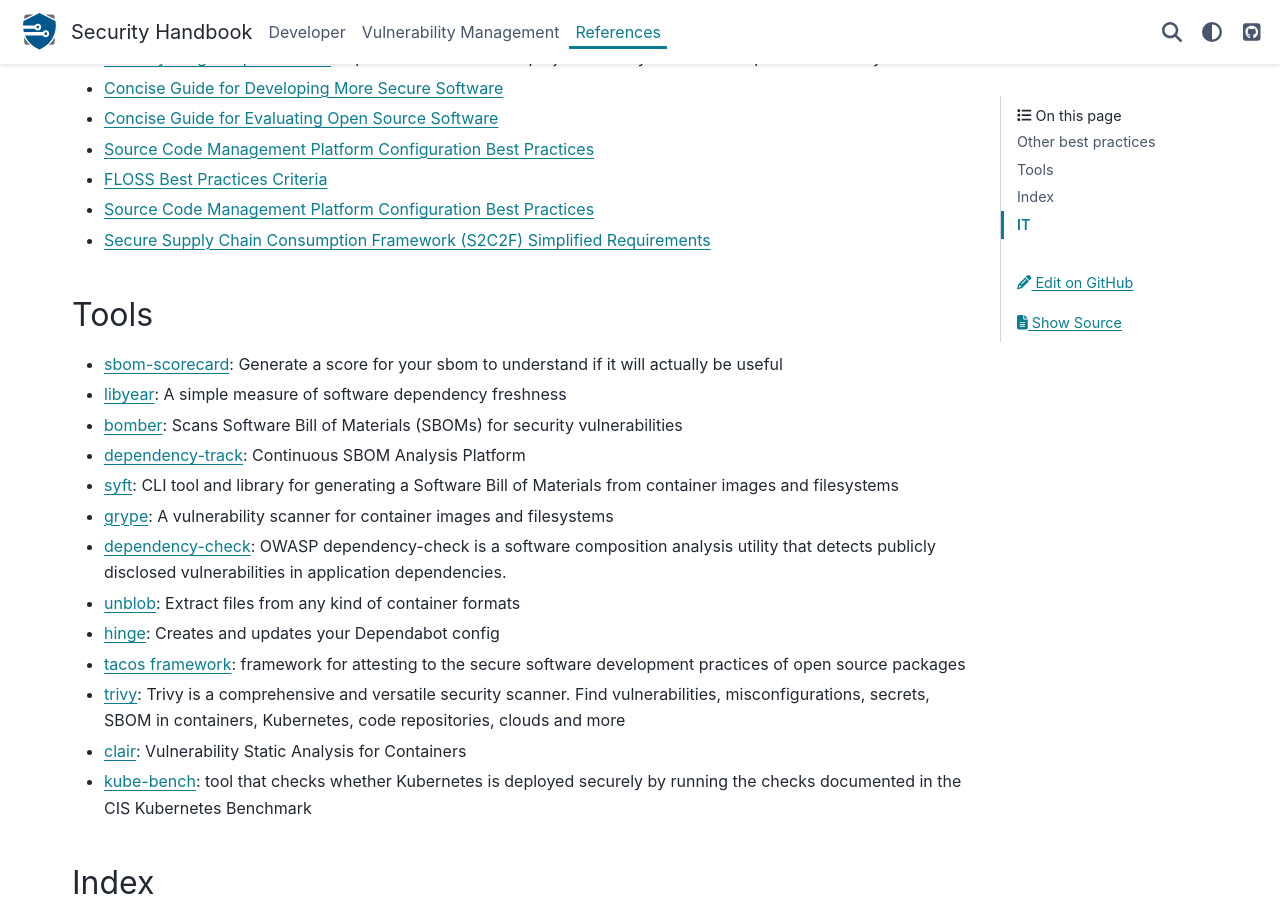
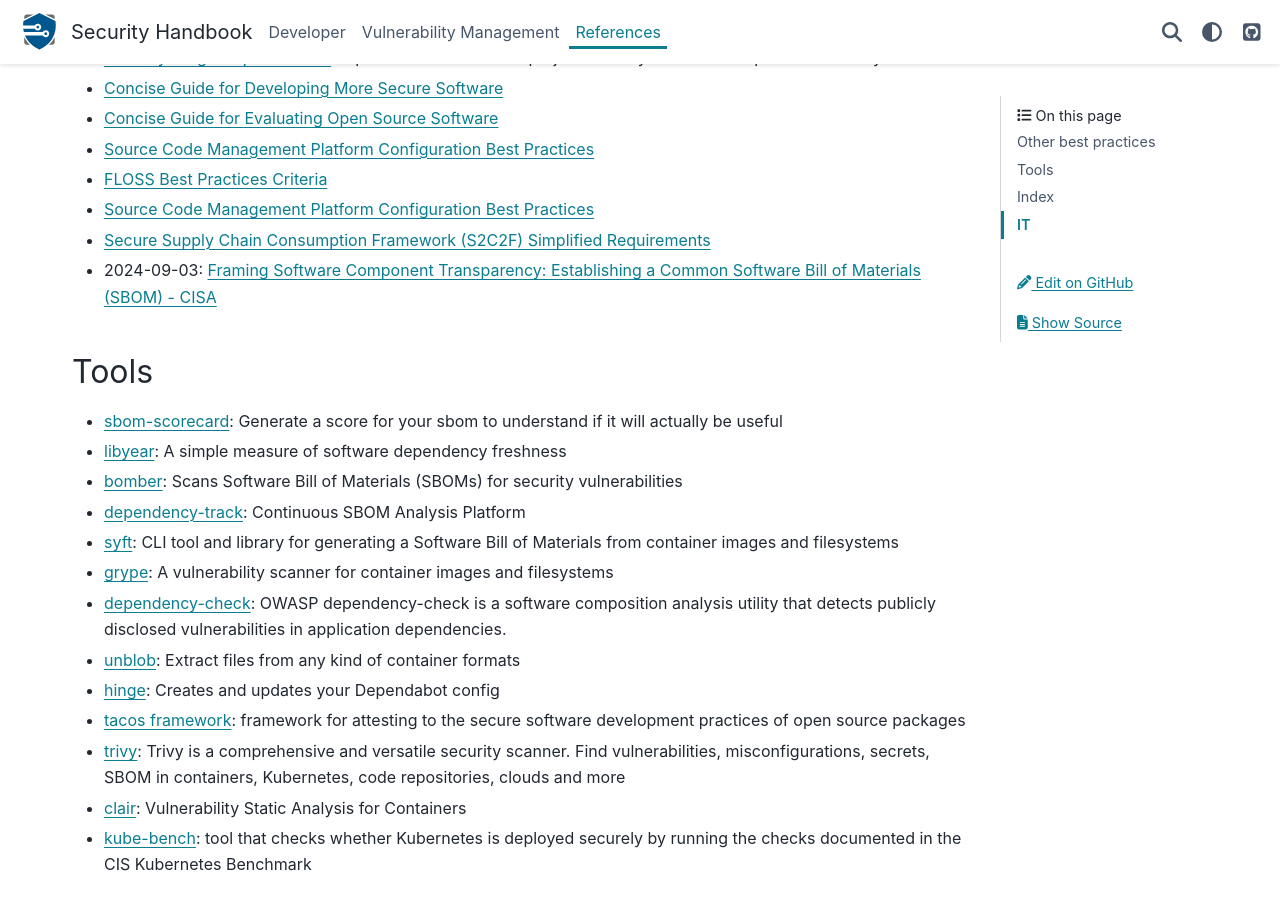
Before and after one commit to eclipse-csi/security-handbook, a Sphinx documentation site: the page built from docs/references/index.md, in a window 1280 px wide and 900 px high, scrolled down 337 px. Built offline with Sphinx 7.4.7 and the PyData theme 0.15.4, drawn with Linux system fonts in a browser that asks for light colours.

Commit message:
feat: add link to CISA's doc about establishing a common SBOM
Signed-off-by: Mikaël Barbero <mikael.barbero@eclipse-foundation.org>

```diff
--- a/docs/references/index.md
+++ b/docs/references/index.md
@@ -17,6 +17,7 @@
 * [FLOSS Best Practices Criteria](https://www.bestpractices.dev/en/criteria)
 * [Source Code Management Platform Configuration Best Practices](https://best.openssf.org/SCM-BestPractices/)
 * [Secure Supply Chain Consumption Framework (S2C2F) Simplified Requirements](https://github.com/ossf/s2c2f/blob/main/specification/framework.md)
+* 2024-09-03: [Framing Software Component Transparency: Establishing a Common Software Bill of Materials (SBOM) - CISA](https://www.cisa.gov/sites/default/files/2024-10/SBOM%20Framing%20Software%20Component%20Transparency%202024.pdf)
 
 ## Tools
 
```
